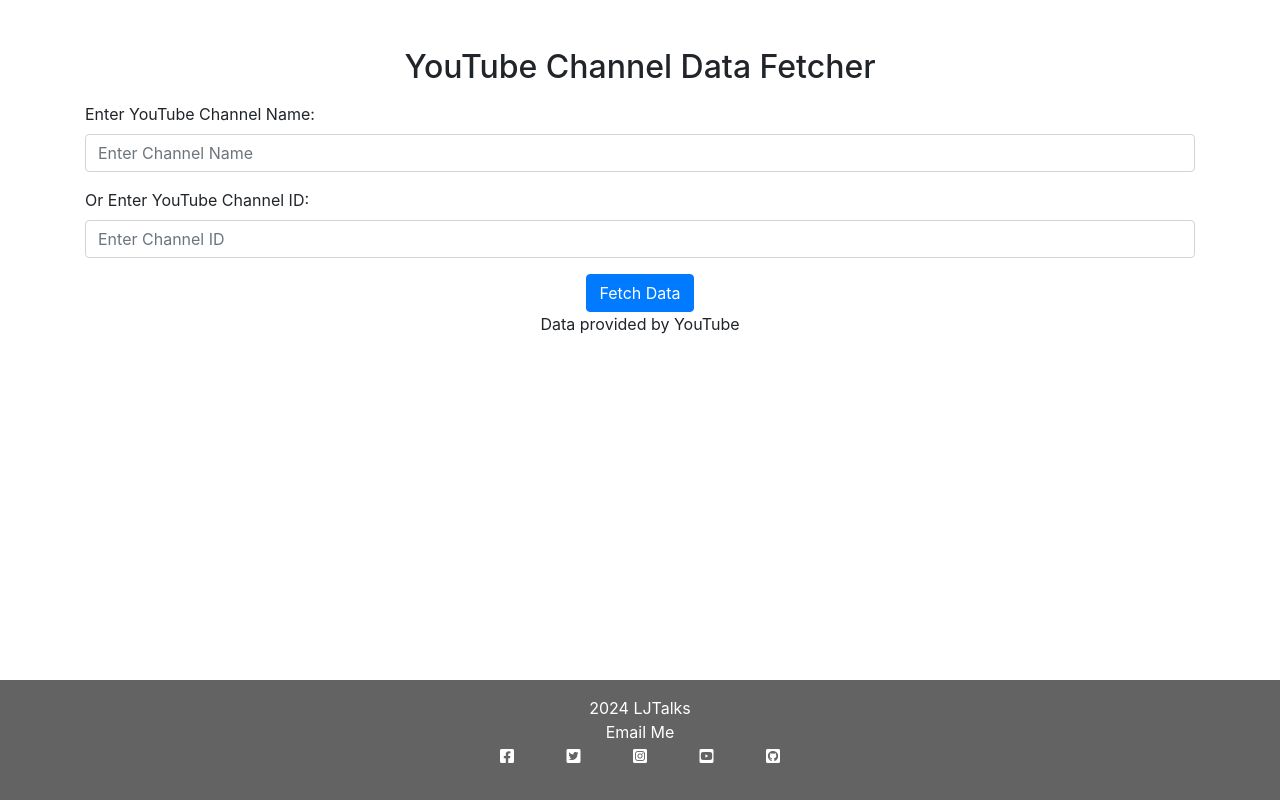
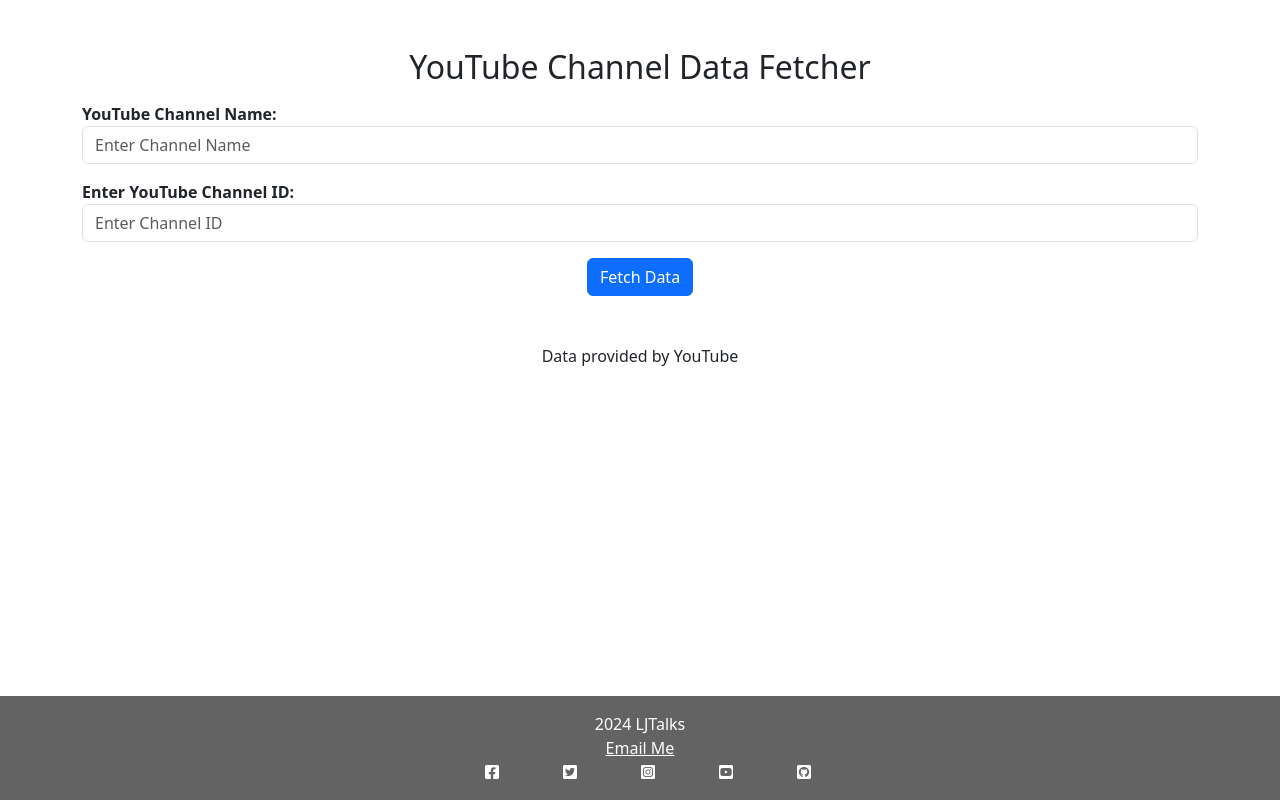
Before and after one commit to LJTalks/youtubeapi, a Django app: template ytinfo/templates/ytinfo/yt_main.html in a window 1280 px wide. Run offline with Django 4.2, Linux system fonts and the light colour scheme; the template is opened without the code that fills it, so the values that code supplies are empty; parts of the project's set-up code (start-up, migrations or seed data) failed here and were passed over; some libraries are stand-ins or nearby versions.

Commit message:
Update to bootstrap 5, adjust classes in template and base

```diff
--- a/templates/base.html
+++ b/templates/base.html
@@ -6,13 +6,12 @@
     <meta charset="UTF-8">
     <meta name="viewport" content="width=device-width, initial-scale=1.0">
     <title>{% block title %}YouTube Data Fetcher{% endblock %}</title>
-    <link href="https://stackpath.bootstrapcdn.com/bootstrap/4.5.2/css/bootstrap.min.css" rel="stylesheet">
+    <!-- Bootstrap  -->
+    <link href="https://cdn.jsdelivr.net/npm/bootstrap@5.3.0-alpha1/dist/css/bootstrap.min.css" rel="stylesheet">
     <!-- Custom CSS -->
     <link href="{% static 'css/style.css' %}" rel="stylesheet">
     <!-- Font Awesome -->
     <link rel="stylesheet" href="https://cdnjs.cloudflare.com/ajax/libs/font-awesome/5.15.4/css/all.min.css">
-
-
     <!-- Favicon -->
     <!-- <link rel="icon" href="{% static 'favicon.ico' %}" type="image/x-icon"> -->
 </head>
@@ -34,30 +33,28 @@
             <p class="m-0 text-center">
                 <a href="#" id="emailLink" class="text-white">Email Me</a>
             </p>
-            <a class="text-white mx-4" href="https://www.facebook.com/profile.php?id=100072008119981" target="_blank"
-                class="text-white">
+            <div class="d-flex justify-content-center">
+                <a class="text-white mx-4" href="https://www.facebook.com/profile.php?id=100072008119981"
+                    target="_blank">
                     <i class="fab fa-facebook-square ms-3"></i>
                 </a>
-            <a class="text-white mx-4" href="https://x.com/1aurarara" target="_blank" class="text-white">
+                <a class="text-white mx-4" href="https://x.com/1aurarara" target="_blank">
                     <i class="fab fa-twitter-square ms-3"></i>
                 </a>
-            <a class="text-white mx-4" href="https://www.instagram.com/mtb.laura" target="_blank" class="text-white">
+                <a class="text-white mx-4" href="https://www.instagram.com/mtb.laura" target="_blank">
                     <i class="fab fa-instagram-square ms-3"></i>
                 </a>
-            <a class="text-white mx-4" href="https://www.youtube.com/mtblaura" target="_blank" class="text-white">
+                <a class="text-white mx-4" href="https://www.youtube.com/mtblaura" target="_blank">
                     <i class="fab fa-youtube-square ms-3"></i>
                 </a>
-            <a class="text-white mx-4" href="https://github.com/LJTalks" target="_blank" class="text-white">
+                <a class="text-white mx-4" href="https://github.com/LJTalks" target="_blank">
                     <i class="fab fa-github-square ms-3"></i>
                 </a>
-            </p>
+            </div>
         </footer>
     </div>
-    <script src="https://code.jquery.com/jquery-3.5.1.slim.min.js"></script>
-    <script src="https://cdn.jsdelivr.net/npm/bootstrap@4.5.2/dist/js/bootstrap.bundle.min.js"></script>
+    <script src="https://cdn.jsdelivr.net/npm/bootstrap@5.3.0-alpha1/dist/js/bootstrap.bundle.min.js"></script>
     <script src="{% static 'js/main.js' %}"></script>
-
-
 
 </body>
 
--- a/ytinfo/templates/ytinfo/yt_main.html
+++ b/ytinfo/templates/ytinfo/yt_main.html
@@ -9,19 +9,19 @@
     <form method="POST" action="/fetch-data/" class="mt-3">
         {% csrf_token %}
         <!-- Search by channel name -->
-        <div class="form-group">
-            <label for="channel_name">Enter YouTube Channel Name:</label>
+        <div class="form-group mb-3">
+            <label for="channel_name"><strong>YouTube Channel Name:</strong></label>
             <input type="text" id="channel_name" name="channel_name" class="form-control"
                 placeholder="Enter Channel Name">
         </div>
         <!-- Search by channel ID -->
-        <div class="form-group">
-            <label for="channel_id">Or Enter YouTube Channel ID:</label>
+        <div class="form-group mt-3">
+            <label for="channel_id"><strong>Enter YouTube Channel ID:</strong></label>
             <input type="text" id="channel_id" name="channel_id" class="form-control" placeholder="Enter Channel ID">
         </div>
 
         <!-- Fetch Button -->
-        <div class="text-center">
+        <div class="text-center mt-3">
             <button type="submit" class="btn btn-primary">Fetch Data</button>
         </div>
     </form>
@@ -46,10 +46,10 @@
 
     {% if video_details_list %}
     <!-- Export CSV button (if data in list) -->
-    <div class="text-center mt-5">
+    <div class="text-center mt-3">
         <a href="{% url 'export_csv' %}" class="btn btn-success">Download CSV</a>
     </div>
-    <div class="text-center">
+    <div class="text-center mb-4">
         <h3>{{ channel_name }}</h3>
     </div>
     <div class="mt-5">
@@ -58,8 +58,8 @@
 
             <!-- The loop -->
             {% for video in video_details_list %}
-            <div class="col-md-6 col-lg-4">
-                <div class="card mb-4">
+            <div class="col-md-6 col-lg-4 mb-4">
+                <div class="card">
                     <div class="card-body">
                         <h5 class="card-title">{{ video.snippet.title }}</h5>
                         <p class="card-text">
@@ -102,7 +102,7 @@
         </div>
     </div>
     {% endif %}
-    <div class="text-center">
+    <div class="text-center mt-5">
         <p>Data provided by YouTube</p>
     </div>
 </div>
```
Lines whose indentation alone changed are shown as unchanged.
